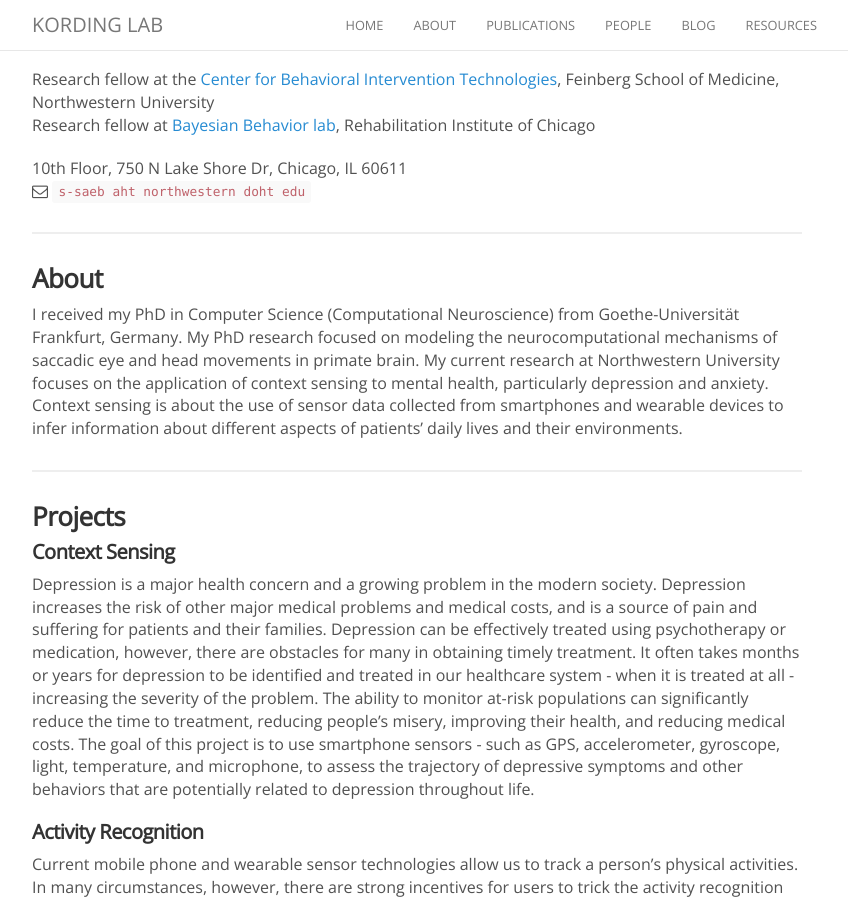
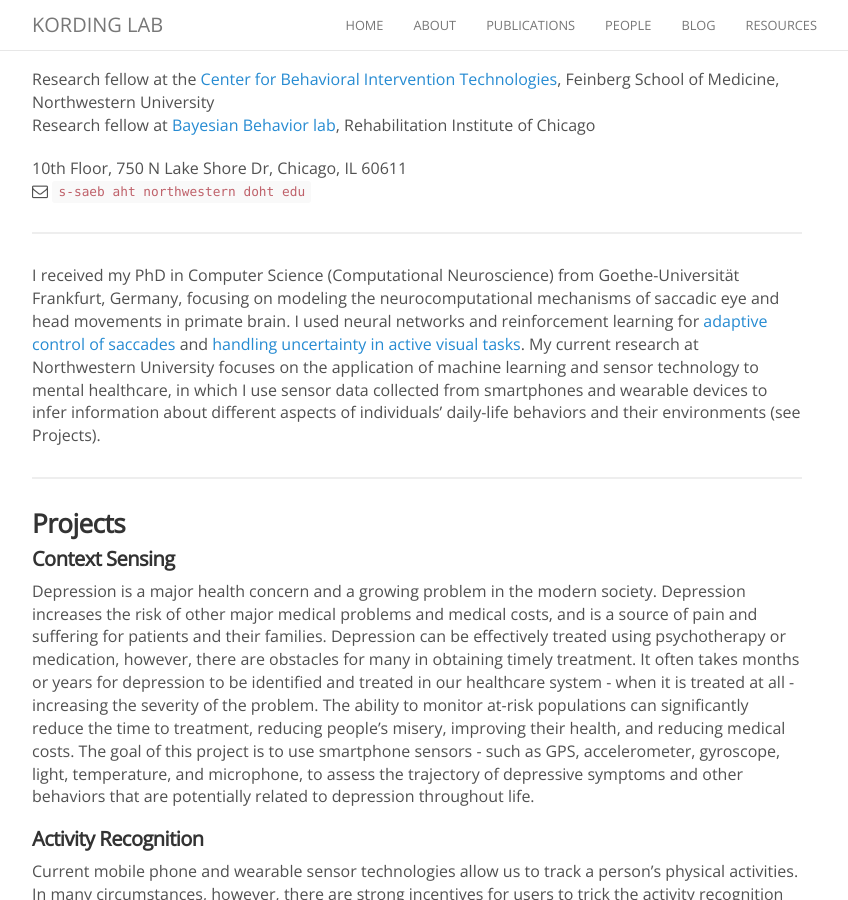
Before and after one commit to KordingLab/KordingLab.github.io, a Jekyll site: the page built from _people/sohrob_saeb.md, in a window 1280 px wide and 900 px high, scrolled down 394 px. Shown: the whole window, without its empty margins (223-1071 px from the left). Built offline with Jekyll 4.4.1, drawn with Linux system fonts in a browser that asks for light colours; nearby versions of some CDN libraries; comment, search, counter and statistics services are not loaded.

Commit message:
update about

```diff
--- a/_people/sohrob_saeb.md
+++ b/_people/sohrob_saeb.md
@@ -16,9 +16,7 @@ Research fellow at [Bayesian Behavior lab](http://klab.smpp.northwestern.edu/wik
 
 ---
 
-### About
-
-I received my PhD in Computer Science (Computational Neuroscience) from Goethe-Universität Frankfurt, Germany. My PhD research focused on modeling the neurocomputational mechanisms of saccadic eye and head movements in primate brain. My current research at Northwestern University focuses on the application of context sensing to mental health, particularly depression and anxiety. Context sensing is about the use of sensor data collected from smartphones and wearable devices to infer information about different aspects of patients’ daily lives and their environments.
+I received my PhD in Computer Science (Computational Neuroscience) from Goethe-Universität Frankfurt, Germany, focusing on modeling the neurocomputational mechanisms of saccadic eye and head movements in primate brain. I used neural networks and reinforcement learning for [adaptive control of saccades](http://journals.plos.org/ploscompbiol/article?id=10.1371/journal.pcbi.1002253) and [handling uncertainty in active visual tasks](http://www.sciencedirect.com/science/article/pii/S0893608009001245?np=y). My current research at Northwestern University focuses on the application of machine learning and sensor technology to mental healthcare, in which I use sensor data collected from smartphones and wearable devices to infer information about different aspects of individuals' daily-life behaviors and their environments (see Projects).
 
 ---
 
```
